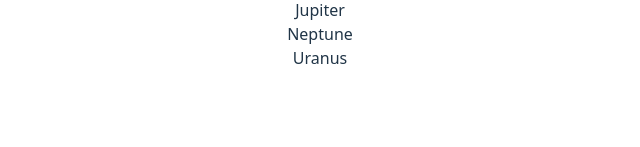
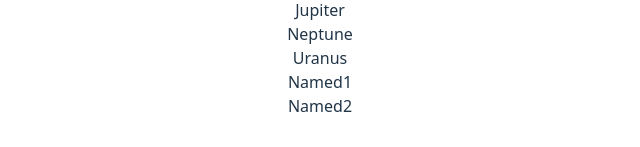
Before and after one commit to jason6842/Antra, a React (Vite) app in the folder Advance/: page / in a window 1280 px wide. Shown: the part 1982-2129 px from the top of the page, without its empty margins (320-960 px from the left). Before the commit the page ends 2084 px from the top, so only its background shows below. Built offline with nearby package versions, Linux system fonts and the light colour scheme.

Commit message:
Named imports and exports

```diff
--- a/Advance/src/App.tsx
+++ b/Advance/src/App.tsx
@@ -5,6 +5,7 @@ import Ternary from "./components/Ternary";
 // when importing from a folder, it will look for the index file
 // when importing a "default export", you can name it whatever you want
 import DescribingTheUI from "./DescribingTheUI";
+import { Named1, Named2 } from "./components/Named.tsx"
 
 function App() {
   const htmlInJSX = <h4>You can have html in JSX</h4>
@@ -34,6 +35,8 @@ function App() {
         <Ternary></Ternary>
         <List></List>
         <Planet></Planet>
+        <Named1></Named1>
+        <Named2></Named2>
     </div>
   );
 }
--- /dev/null
+++ b/Advance/src/components/Named.tsx
@@ -0,0 +1,7 @@
+export function Named1 () {
+    return <div>Named1</div>;
+}
+
+export function Named2() {
+    return <div>Named2</div>;
+}
```
